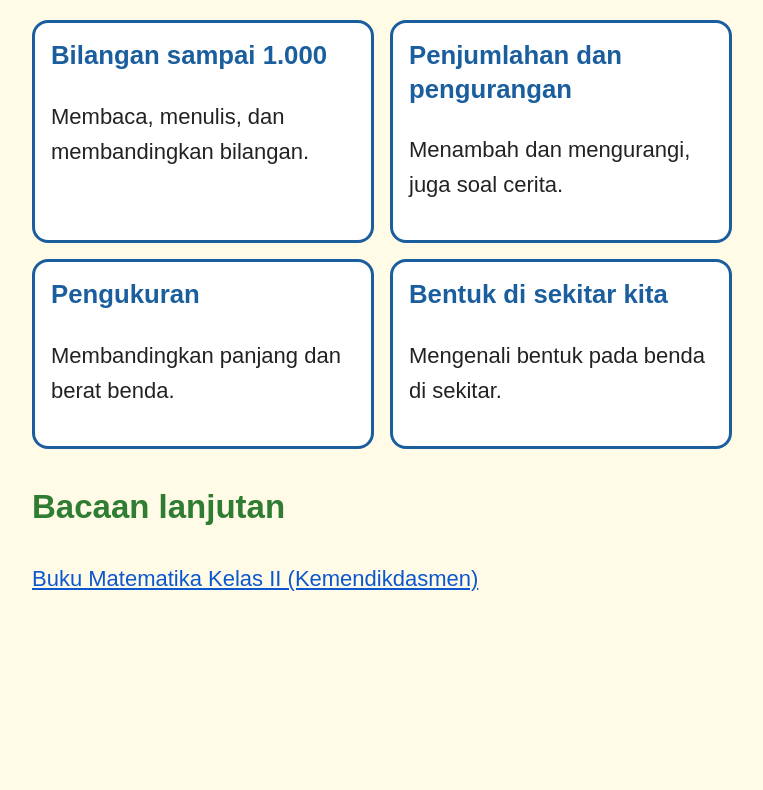
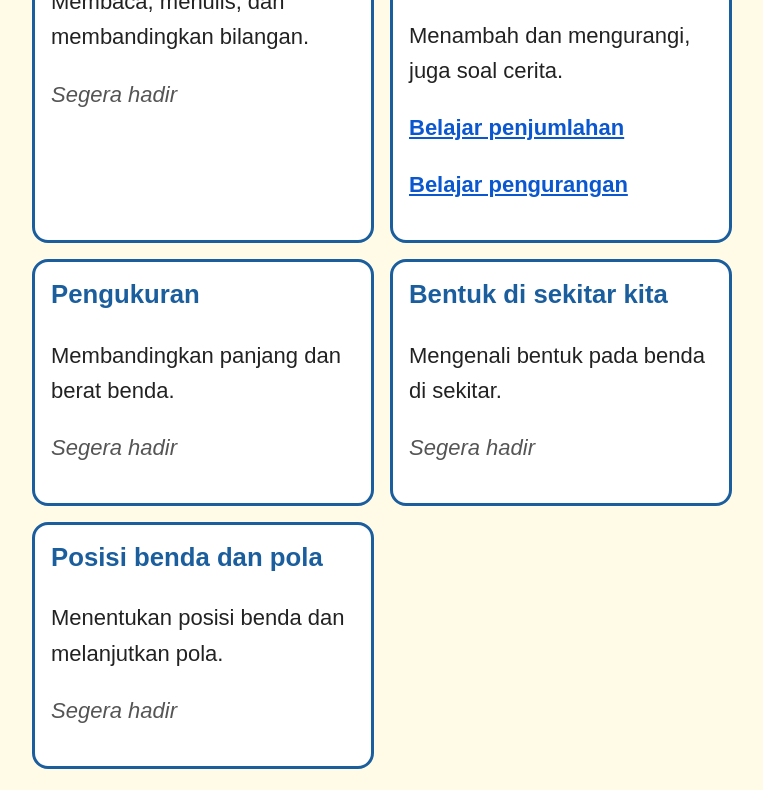
Before and after one commit to i-rokhim/belajar_matematika, a plain HTML site: page index.html in a window 1280 px wide. Shown: the part 364-1154 px from the top of the page, without its empty margins (258-1021 px from the left). Before the commit the page ends 998 px from the top, so only its background shows below. Drawn offline with Linux system fonts and the light colour scheme.

Commit message:
Beranda: daftar lima topik dengan tautan dan label Segera hadir

```diff
--- a/css/style.css
+++ b/css/style.css
@@ -72,3 +72,12 @@ th, td {
 th {
   background-color: #dbeafe;
 }
+
+.kartu a {
+  font-weight: bold;
+}
+
+.segera {
+  color: #555555;
+  font-style: italic;
+}
--- a/index.html
+++ b/index.html
@@ -9,27 +9,34 @@
 <body>
   <h1>Belajar Matematika Kelas 2</h1>
   <p>Halo, Kawan Murid! Apa kabar?</p>
-  <p><a href="topik/penjumlahan.html">Coba contoh materi: Penjumlahan</a></p>
-  <p><a href="topik/pengurangan.html">Coba contoh materi: Pengurangan</a></p>
-
 
   <h2>Topik</h2>
   <section class="kartu-topik">
     <article class="kartu">
       <h3>Bilangan sampai 1.000</h3>
       <p>Membaca, menulis, dan membandingkan bilangan.</p>
+      <p class="segera">Segera hadir</p>
     </article>
     <article class="kartu">
       <h3>Penjumlahan dan pengurangan</h3>
       <p>Menambah dan mengurangi, juga soal cerita.</p>
+      <p><a href="topik/penjumlahan.html">Belajar penjumlahan</a></p>
+      <p><a href="topik/pengurangan.html">Belajar pengurangan</a></p>
     </article>
     <article class="kartu">
       <h3>Pengukuran</h3>
       <p>Membandingkan panjang dan berat benda.</p>
+      <p class="segera">Segera hadir</p>
     </article>
     <article class="kartu">
       <h3>Bentuk di sekitar kita</h3>
       <p>Mengenali bentuk pada benda di sekitar.</p>
+      <p class="segera">Segera hadir</p>
+    </article>
+    <article class="kartu">
+      <h3>Posisi benda dan pola</h3>
+      <p>Menentukan posisi benda dan melanjutkan pola.</p>
+      <p class="segera">Segera hadir</p>
     </article>
   </section>
 
```
Lines whose indentation alone changed are shown as unchanged.
